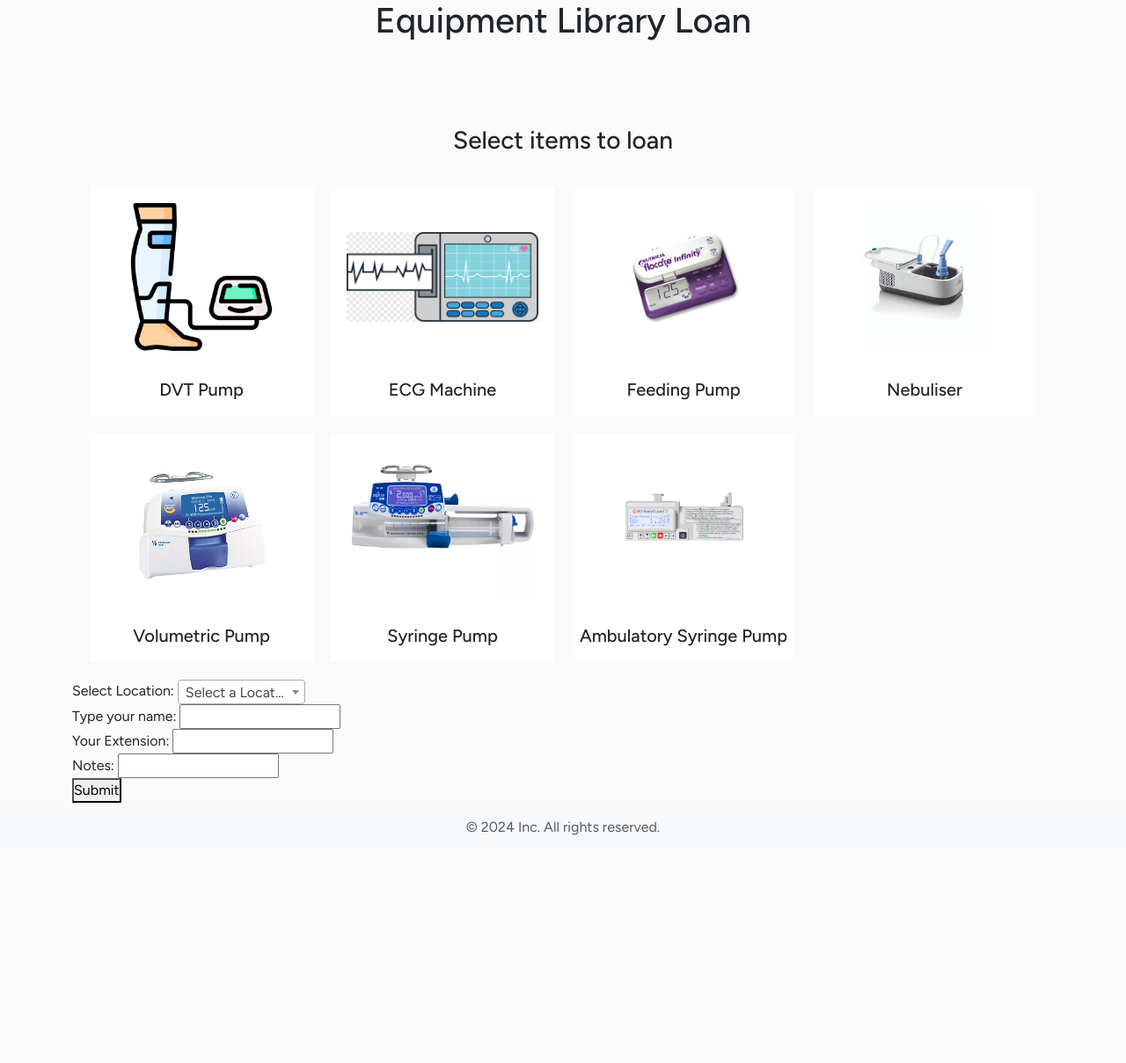
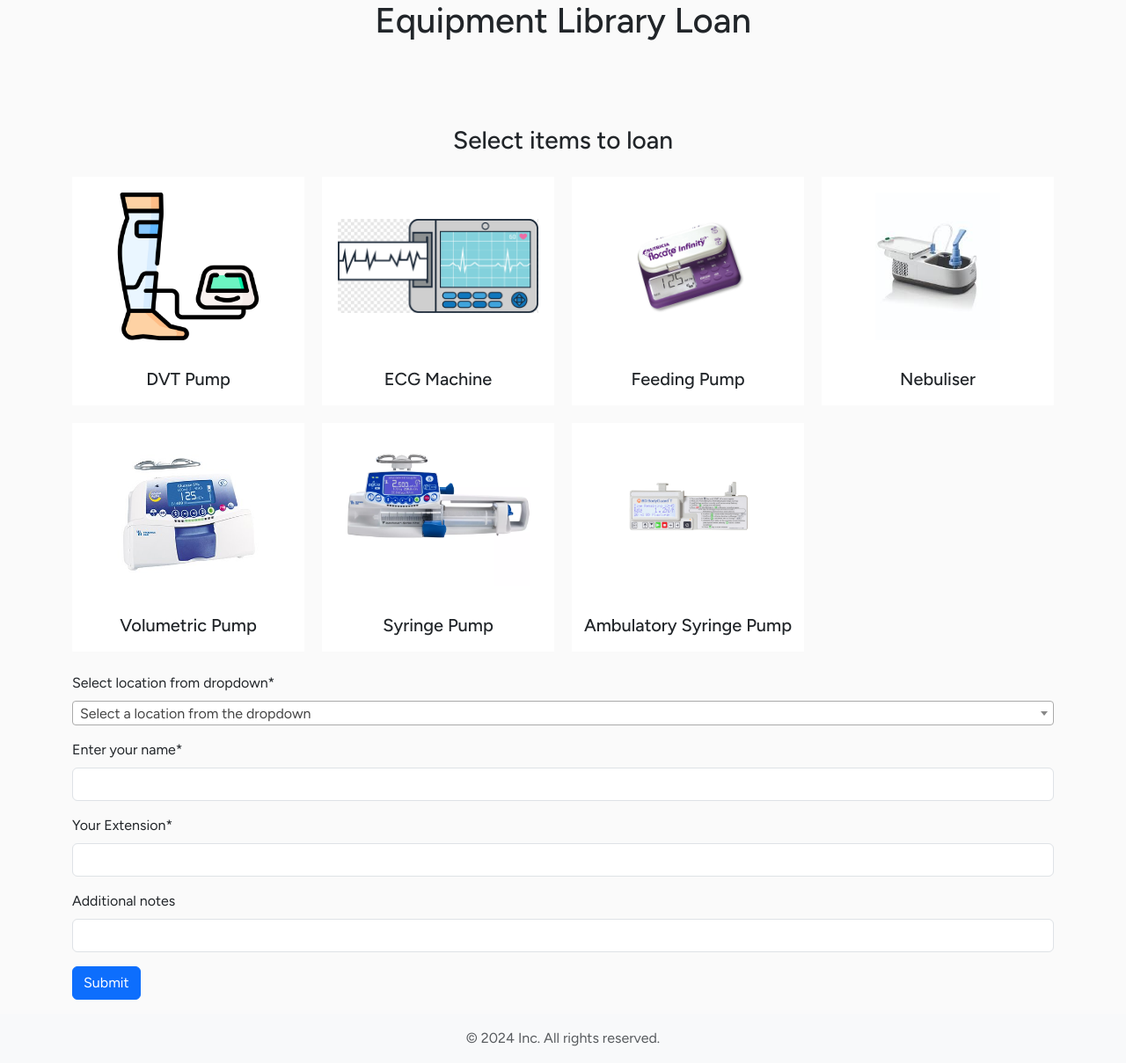
Before and after one commit to qmohebi/equipment_library_web_app, a Django app: page / in a window 1280 px wide. Shown: the part 121-1330 px from the top of the page at 88% size. Before the commit the page ends 1071 px from the top, so only its background shows below. Run offline with Django 5.2, Linux system fonts and the light colour scheme; data comes from the database, SQL or seed files in the repository; parts of the project's set-up code (start-up, migrations or seed data) failed here and were passed over; some libraries are stand-ins or nearby versions.

Commit message:
Two forms combined into one template

```diff
--- a/libary_web_app/settings.py
+++ b/libary_web_app/settings.py
@@ -46,8 +46,11 @@ INSTALLED_APPS = [
     "django.contrib.messages",
     "django.contrib.staticfiles",
     "library_app",
+    "crispy_forms",
+    "crispy_bootstrap5",
 
 ]
+
 
 MIDDLEWARE = [
     "django.middleware.security.SecurityMiddleware",
@@ -143,3 +146,6 @@ STATICFILES_DIRS = [
 # https://docs.djangoproject.com/en/5.0/ref/settings/#default-auto-field
 
 DEFAULT_AUTO_FIELD = "django.db.models.BigAutoField"
+CRISPY_ALLOWED_TEMPLATE_PACKS = "bootstrap5"
+
+CRISPY_TEMPLATE_PACK = "bootstrap5"
--- a/library_app/forms.py
+++ b/library_app/forms.py
@@ -1,16 +1,24 @@
+from typing import Any, Mapping
 from django import forms
+from django.forms.renderers import BaseRenderer
+from django.forms.utils import ErrorList
 from .models import Category, Location, EquipmentModel, LoanLocation
+from crispy_forms.helper import FormHelper
+from crispy_forms.layout import Submit
 
 
-# class CategorySelectionForm(forms.Form):
-#     selected_categories = forms.ModelMultipleChoiceField(
-#         queryset=Category.objects.all(),
-#         widget=forms.CheckboxSelectMultiple,
-#         required=False,
-#     )
+class LoanRequestInfo(forms.Form):
+    def __init__(self, *args, **kwargs):
+        super().__init__(*args, **kwargs)
+        self.helper = FormHelper()
+        self.helper.form_id = "id-ModelSelectionForm"
+        self.helper.form_class = "form-group"
+        self.helper.form_method = "post"
+        self.helper.form_action = "success/"
+        # self.helper.form_tag = False
 
+        self.helper.add_input(Submit("submit", "Submit"))
 
-class ModelSelectionForm(forms.Form):
     exclude_location = [
         "45B7DCD1518B4F289BF692BD28EE8F45",
         "45EE813FF5D442AFB799B48F49C50C75",
@@ -21,33 +29,48 @@ class ModelSelectionForm(forms.Form):
         "951CB87BFBF347039BCD60D4C31785BA",
         "",
     ]
+    location = forms.ModelChoiceField(
+        label="Select location from dropdown",
+        empty_label="Select a location from the dropdown",
+        queryset=LoanLocation.objects.all(),
+        )
+
+    requester_name = forms.CharField(
+        label="Enter your name",
+        max_length=200,
+        required=True
+    )
+    extension = forms.IntegerField(
+        label="Your Extension",
+        required=True,
+    )
+    notes = forms.CharField(
+        label="Additional notes",
+        max_length=200,
+        required=False,
+    )
+
+
+    widgets = {
+        "location": forms.Select(attrs={"class": "col-md-6 mb-3"}),
+        "requester_name": forms.Select(attrs={"class": "col-md-6 mb-3"}),
+        "extension": forms.Select(attrs={"div class": "row col"})
+    }
+class ModelSelectionForm(forms.Form):
+
+
     selected_model = forms.ModelMultipleChoiceField(
         queryset=EquipmentModel.objects.all(),
         widget=forms.CheckboxSelectMultiple,
         required=True,
         # to_field_name="equip_model_id",
     )
-    location = forms.ModelChoiceField(
-        queryset=LoanLocation.objects.all(),
-        empty_label="Select a Location",
-        required=True,
-    )
-
-    requester_name = forms.CharField(
-        label="Name", empty_value="Your name", max_length=200, required=True
-    )
-    extension = forms.CharField(
-        label="extension",
-        empty_value="Enter your extension",
-        max_length=12,
-        required=True,
-    )
-    notes = forms.CharField(
-        label="notes",
-        max_length=200,
-        empty_value="additional notes like patient MRN",
-        required=False,
-    )
+    # widgets = {
+    #     'location':forms.Select(attrs={'class':'form-control'}),
+    #     'requester_name':forms.TextInput(attrs={'class':'form-control'}),
+    #     'extension':forms.TextInput(attrs={'class':'form-control'}),
+    #     'notes':forms.Textarea(attrs={'class':'form-control'})
+    # }
     # location = forms.ModelChoiceField(
     #     queryset=Location.objects.using("equip")
     #     .filter(
--- a/library_app/views.py
+++ b/library_app/views.py
@@ -1,7 +1,8 @@
-from .forms import ModelSelectionForm
+from .forms import ModelSelectionForm, LoanRequestInfo
 from django.views.generic import FormView, TemplateView
 from django.urls import reverse_lazy
 from .models import Location
+from django.shortcuts import render
 
 # from django.shortcuts import render
 
@@ -12,37 +13,39 @@ from .models import Location
 class HomePageView(FormView):
     # model = Category
     template_name = "home.html"
-    form_class = ModelSelectionForm
+    form_class = LoanRequestInfo
     success_url = reverse_lazy("library_app:successful_loan")
 
-    def form_valid(self, form):
+    def get(self, request, *args, **kwargs):
+      loan_form = LoanRequestInfo()
+      model_form = ModelSelectionForm()
+      return render(request, self.template_name, {"loan_form":loan_form, "model_form":model_form})
 
-        print(self.request.POST)
+    def post(self, request, *args, **kwargs):
+        loan_form = LoanRequestInfo(request.POST)
+        model_form = ModelSelectionForm(request.POST)
 
-        selected_models = form.cleaned_data.get("selected_model")
-        selected_location = form.cleaned_data.get("location")
-        name = form.cleaned_data.get("requester_name")
-        ext = form.cleaned_data.get("extension")
-        notes = form.cleaned_data.get("notes")
+        if loan_form.is_valid() and model_form.is_valid():
 
-        # print(ext)
-        print(name)
-        print(ext)
-        print(notes)
+          selected_models = model_form.cleaned_data.get("selected_model")
+          selected_location = loan_form.cleaned_data.get("location")
+          name = loan_form.cleaned_data.get("requester_name")
+          ext = loan_form.cleaned_data.get("extension")
+          notes = loan_form.cleaned_data.get("notes")
 
-        # get the location id for given location name selected
-        # location_id = Location.objects.using("equip").filter(
-        #     locationshortname=selected_location
-        # ).values_list('locationid', flat=True).first()
-        # print(f"location_id: {location_id}")
-
-        print(selected_location)
+          print(name, ext, notes, selected_location)
 
 
-        for model_id in selected_models:
-            print(model_id)
+          for model_id in selected_models:
+              print(model_id)
 
-        return super().form_valid(form)
+          return self.form_valid(loan_form)
+        else:
+            return render(request, self.template_name, {
+            "loan_form": loan_form,
+            "model_form": model_form
+        })
+
 
     def form_invalid(self, form):
         print("Form is invalid")
--- a/static/css/styles.css
+++ b/static/css/styles.css
@@ -86,25 +62,11 @@ input[type="number"]::-webkit-outer-spin-button {
   resize: none;
 }
 
-.action-btns {
-  border: none;
-  padding: 5px 20px;
-  /* min-width: 2rem; */
-  /* aspect-ratio: 1; */
-  border-radius: 3px;
-}
-.confirm-btn {
-  background-color: var(--white);
-}
-.cancel-btn {
-  background-color: var(--dark4);
-}
-
 .categories {
   display: grid;
   grid-template-columns: repeat(4, 1fr);
   gap: 20px;
-  margin: 20px;
+  /* margin: 20px; */
 }
 .category {
   cursor: pointer;
--- a/templates/home.html
+++ b/templates/home.html
@@ -1,9 +1,12 @@
-{%extends "base.html"%} {% block content%}
-<h3 class="text-center pb-3">Select items to loan</h3>
-<form method="post" action="">
+{% extends "base.html" %} {% block content %} {% load crispy_forms_tags %}
+<h3 class="text-center mb-4">Select items to loan</h3>
+
+<form method="post" action="" class="needs-validation" novalidate>
   {% csrf_token %}
-  <div class="categories">
-    {% for model in form.fields.selected_model.queryset %}
+
+  <!-- Display the ModelSelectionForm -->
+  <div class="categories mt-3 mb-4">
+    {% for model in model_form.fields.selected_model.queryset %}
     <label class="category d-flex flex-column gap-3 bg-white">
       <input type="checkbox" name="selected_model" value="{{ model.pk }}" />
       <img
@@ -16,31 +19,35 @@
       </div>
     </label>
     {% endfor %}
+        {% if model_form.selected_model.errors %}
+      <div class="alert alert-danger">
+        {{ model_form.selected_model.errors.0 }}
+      </div>
+    {% endif %}
   </div>
-  <!-- Location dropdown -->
-  <div class="location">
-    <label for="id_location">Select Location:</label>
-    {{ form.location }}
-  </div>
-  <div class = "name">
-    <label for="id_requester_name">Type your name:</label>
-    {{ form.requester_name }}
-  </div>
-  <div>
-    <label for="id_extension:">Your Extension:</label>
-    {{ form.extension}}
-  </div>
-  <div>
-    <label for="id_notes">Notes:</label>
-    {{ form.notes}}
-  </div>
-  <button type="submit">Submit</button>
+  <div class="loan-form">{% crispy loan_form %}</div>
 </form>
-{% endblock content %}
-
-{% block scripts %}
+{% endblock %} {% block scripts %}
 <script>
   $("#id_location").select2();
+
+  const forms = document.querySelectorAll(".needs-validation");
+
+  // Loop over them and prevent submission
+  Array.from(forms).forEach((form) => {
+    form.addEventListener(
+      "submit",
+      (event) => {
+        if (!form.checkValidity()) {
+          event.preventDefault();
+          event.stopPropagation();
+        }
+
+        form.classList.add("was-validated");
+      },
+      false
+    );
+  });
 </script>
 
 {% endblock %}
```
Also changed, not shown: other parts of static/css/styles.css (+15 -27 lines), templates/home_copy.html (added, +77 -0 lines).
